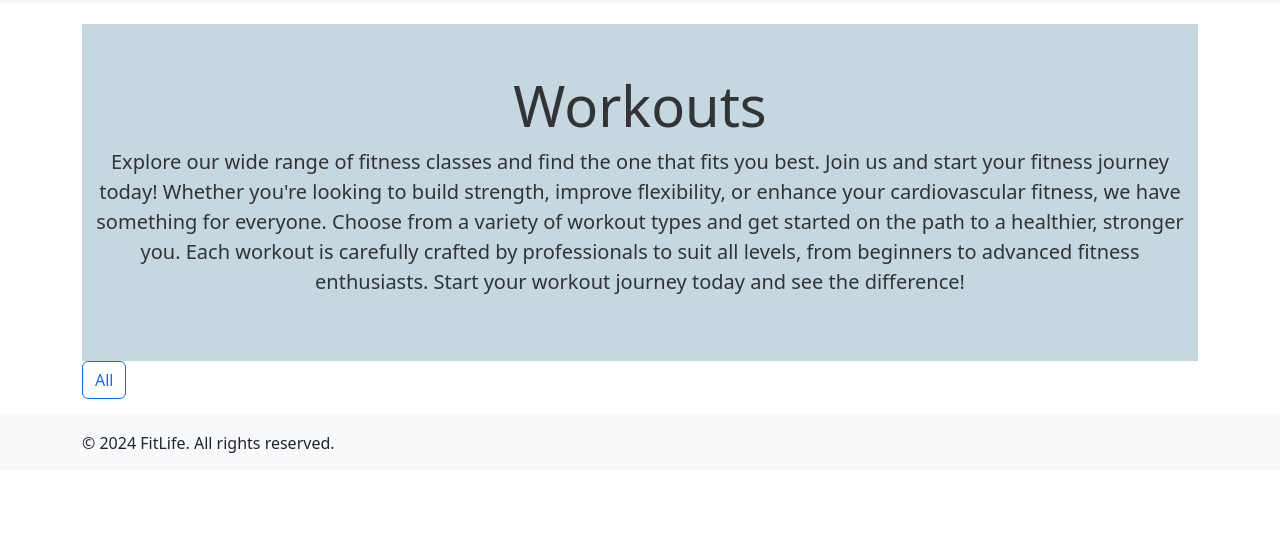
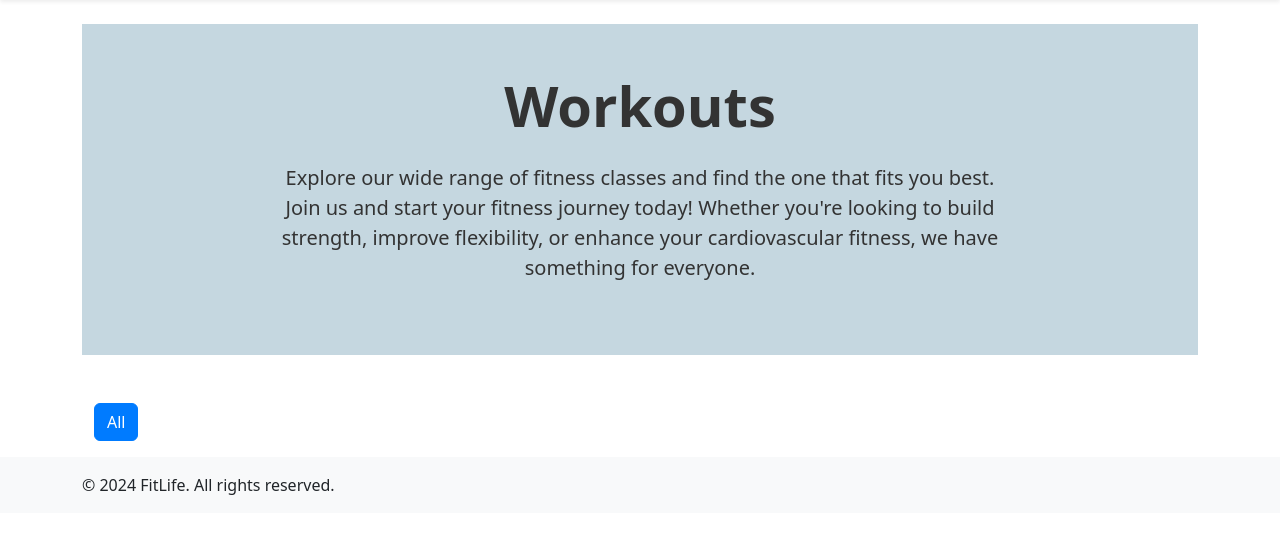
Before and after one commit to wakilsarfaraz/fitLifeContainer, a Django app: page /workouts/ in a window 1280 px wide. Shown: the part 67-601 px from the top of the page. Run offline with Django 4.2, Linux system fonts and the light colour scheme; data that the repository does not hold is empty; some libraries are stand-ins or nearby versions.

Commit message:
workouts added

```diff
--- a/workouts/templates/workouts.html
+++ b/workouts/templates/workouts.html
@@ -1,18 +1,14 @@
 {% extends 'base.html' %} {% load static %} {% block content %}
-<section class="section-header text-center py-5 custom-bg-light-blue">
+<section class="custom-bg-light-blue py-5 mb-5 section-header">
   <div class="container">
-    <div class="row align-items-center">
-      <div class="text-center text-md-center">
-        <h1 class="display-4">Workouts</h1>
-        <p class="lead">
+    <div class="row justify-content-center">
+      <div class="col-lg-8 text-center">
+        <h1 class="display-4 fw-bold mb-4">Workouts</h1>
+        <p class="lead mb-4">
           Explore our wide range of fitness classes and find the one that fits
           you best. Join us and start your fitness journey today! Whether you're
           looking to build strength, improve flexibility, or enhance your
-          cardiovascular fitness, we have something for everyone. Choose from a
-          variety of workout types and get started on the path to a healthier,
-          stronger you. Each workout is carefully crafted by professionals to
-          suit all levels, from beginners to advanced fitness enthusiasts. Start
-          your workout journey today and see the difference!
+          cardiovascular fitness, we have something for everyone.
         </p>
       </div>
     </div>
@@ -20,21 +16,13 @@
 </section>
 
 <!-- Categories Section -->
-<div class="mb-3">
-  <!-- "All" button as the first button -->
-  <button
-    class="btn btn-outline-primary me-2"
-    onclick="filterWorkouts(this, 'all')"
-  >
+<div class="container">
+  <div class="mb-3" style="margin-top: 30px">
+    <button class="btn btn-outline-primary me-2 active" data-category="all">
       All
     </button>
-
-  <!-- Dynamically generated category buttons -->
     {% for category in categories %}
-  <button
-    class="btn btn-outline-primary me-2"
-    onclick="filterWorkouts(this, '{{ category }}')"
-  >
+    <button class="btn btn-outline-primary me-2" data-category="{{ category }}">
       {{ category }}
     </button>
     {% endfor %}
@@ -65,7 +53,7 @@
           <!-- Button to Watch Video on YouTube -->
           <a
             href="{{ workout.youtube_url }}"
-          class="btn btn-primary"
+            class="btn btn-primary mt-3"
             target="_blank"
           >
             Watch Video
@@ -75,26 +63,47 @@
     </div>
     {% endfor %}
   </div>
+</div>
 
-<!-- JavaScript -->
+<style>
+  .btn-outline-primary.active {
+    background-color: #007bff;
+    color: white;
+    border-color: #007bff;
+  }
+
+  .btn-outline-primary {
+    transition: background-color 0.2s, border-color 0.2s, color 0.2s;
+  }
+</style>
+
 <script>
-  function filterWorkouts(button, category) {
-    // Remove 'active-category' class from all buttons
-    const buttons = document.querySelectorAll(".btn-outline-primary");
-    buttons.forEach((btn) => btn.classList.remove("active-category"));
+  document.addEventListener("DOMContentLoaded", function () {
+    const categoryButtons = document.querySelectorAll(".btn-outline-primary");
+    const workouts = document.querySelectorAll(".workout-item");
 
-    // Add 'active-category' class to the clicked button
-    button.classList.add("active-category");
+    categoryButtons.forEach((button) => {
+      button.addEventListener("click", function () {
+        const category = this.getAttribute("data-category");
 
-    // Show or hide workouts based on the category
-    const workouts = document.getElementsByClassName("workout-item");
-    for (let workout of workouts) {
-      if (category === "all" || workout.dataset.category === category) {
+        // Update active state of buttons
+        categoryButtons.forEach((btn) => btn.classList.remove("active"));
+        this.classList.add("active");
+
+        // Filter workouts
+        workouts.forEach((workout) => {
+          if (
+            category === "all" ||
+            workout.getAttribute("data-category") === category
+          ) {
             workout.style.display = "block";
           } else {
             workout.style.display = "none";
           }
-    }
-  }
+        });
+      });
+    });
+  });
 </script>
+
 {% endblock %}
--- a/workouts/views.py
+++ b/workouts/views.py
@@ -5,9 +5,9 @@ def workouts_view(request):
     workouts = Workout.objects.all()
     categories = Workout.objects.values_list('category', flat=True).distinct()
 
-    # Add the YouTube video ID to each workout object for easy access in the template
     for workout in workouts:
         workout.video_id = workout.get_video_id()
+        print(workout.video_id)
 
     return render(request, 'workouts.html', {
         'workouts': workouts,
```
Lines whose indentation alone changed are shown as unchanged.
